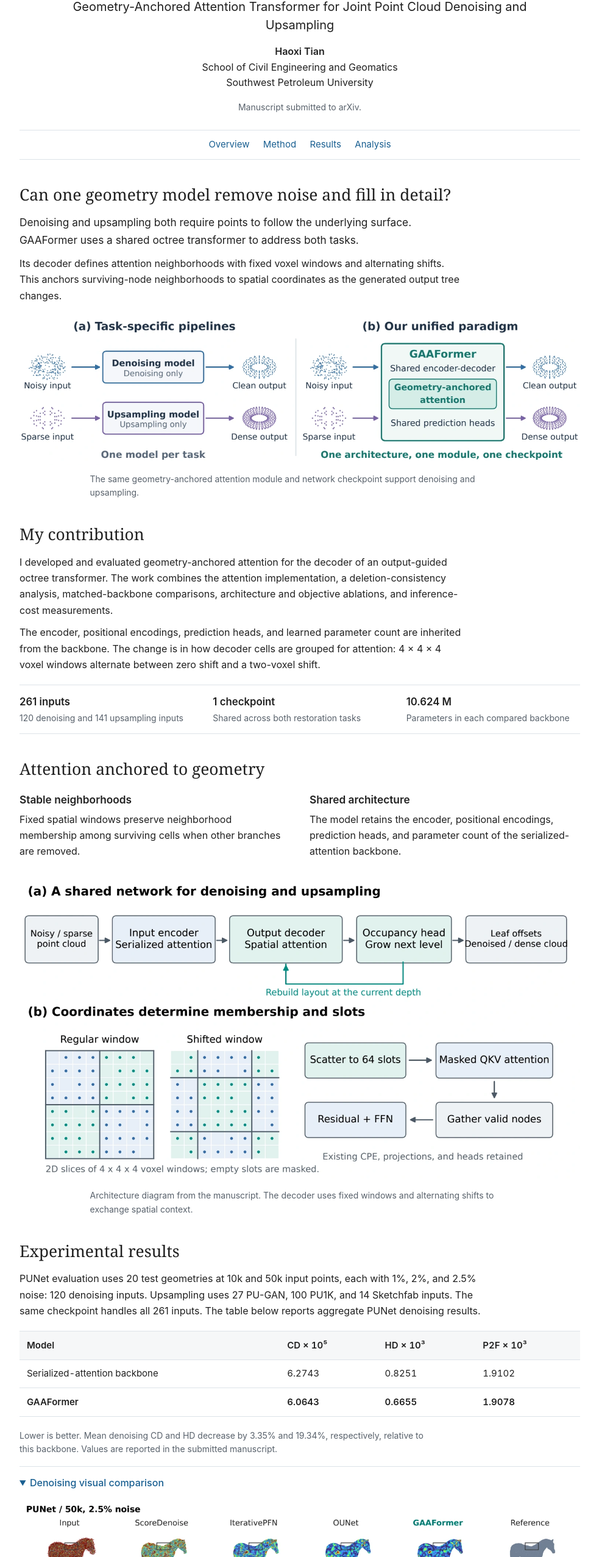
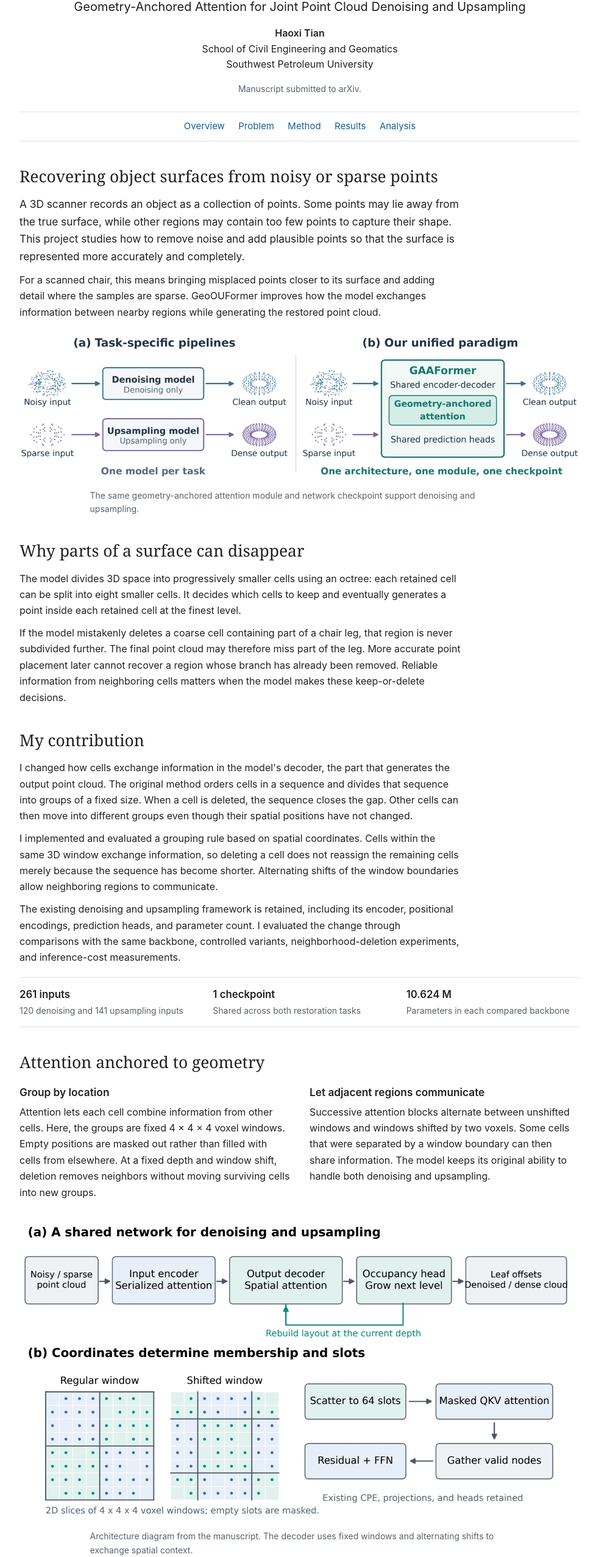
Before and after one commit to thx082700/thx082700.github.io, a plain HTML site: page gaaformer.html in a window 1280 px wide. Shown: the part 243-2797 px from the top of the page at 61% size, without its empty margins (148-1131 px from the left). Drawn offline with Linux system fonts and the light colour scheme.

Commit message:
Explain GeoOUFormer surface restoration with concrete examples and scoped results

```diff
--- a/gaaformer.html
+++ b/gaaformer.html
@@ -3,9 +3,9 @@
 <head>
 <meta charset="utf-8">
 <meta name="viewport" content="width=device-width,initial-scale=1">
-<meta name="description" content="Geometry-anchored attention for joint point cloud denoising and upsampling. Research project by Haoxi Tian.">
+<meta name="description" content="GeoOUFormer improves point cloud surface recovery by grouping decoder cells by spatial location. Explore the problem, method, and measured results.">
 <meta name="theme-color" content="#ffffff">
-<title>GAAFormer | Haoxi Tian</title>
+<title>GeoOUFormer | Haoxi Tian</title>
 <link rel="icon" type="image/svg+xml" href="assets/favicon.svg">
 <link rel="stylesheet" href="style.css?v=8e357ba2ee">
 </head>
@@ -17,20 +17,26 @@
 <header class="project-header"><a class="breadcrumb" href="index.html#research">All research</a><div class="tags">
 <span class="tag">Point cloud restoration</span><span class="tag neutral">Under review · CVPR 2027</span>
 </div>
-<h1>GAAFormer</h1>
-<p class="paper-full-title">Geometry-Anchored Attention Transformer for Joint Point Cloud Denoising and Upsampling</p>
+<h1>GeoOUFormer</h1>
+<p class="paper-full-title">Geometry-Anchored Attention for Joint Point Cloud Denoising and Upsampling</p>
 <p class="author"><strong>Haoxi Tian</strong>School of Civil Engineering and Geomatics<br>Southwest Petroleum University</p>
-<p class="small">Manuscript submitted to arXiv.</p></header><nav class="paper-nav" aria-label="Project sections"><a href="#overview">Overview</a><a href="#method">Method</a><a href="#results">Results</a><a href="#analysis">Analysis</a></nav>
+<p class="small">Manuscript submitted to arXiv.</p></header><nav class="paper-nav" aria-label="Project sections"><a href="#overview">Overview</a><a href="#problem">Problem</a><a href="#method">Method</a><a href="#results">Results</a><a href="#analysis">Analysis</a></nav>
 <section class="paper-section" id="overview"><div class="readable">
-<h2>Can one geometry model remove noise and fill in detail?</h2>
-<p class="lead">Denoising and upsampling both require points to follow the underlying surface. GAAFormer uses a shared octree transformer to address both tasks.</p>
-<p>Its decoder defines attention neighborhoods with fixed voxel windows and alternating shifts. This anchors surviving-node neighborhoods to spatial coordinates as the generated output tree changes.</p>
+<h2>Recovering object surfaces from noisy or sparse points</h2>
+<p class="lead">A 3D scanner records an object as a collection of points. Some points may lie away from the true surface, while other regions may contain too few points to capture their shape. This project studies how to remove noise and add plausible points so that the surface is represented more accurately and completely.</p>
+<p>For a scanned chair, this means bringing misplaced points closer to its surface and adding detail where the samples are sparse. GeoOUFormer improves how the model exchanges information between nearby regions while generating the restored point cloud.</p>
 </div>
-<figure class="figure"><a class="figure-link" aria-label="View full-size figure: Comparison of task-specific pipelines and the unified GAAFormer architecture (opens in a new tab)" href="assets/gaa-paradigm.webp" target="_blank" rel="noopener"><img src="assets/gaa-paradigm.webp" alt="Comparison of task-specific pipelines and the unified GAAFormer architecture" loading="lazy" width="1512" height="394" decoding="async"></a><figcaption>The same geometry-anchored attention module and network checkpoint support denoising and upsampling.</figcaption></figure></section>
+<figure class="figure"><a class="figure-link" aria-label="View full-size figure: Comparison of task-specific pipelines and the unified GeoOUFormer architecture (opens in a new tab)" href="assets/gaa-paradigm.webp" target="_blank" rel="noopener"><img src="assets/gaa-paradigm.webp" alt="Comparison of task-specific pipelines and the unified GeoOUFormer architecture" loading="lazy" width="1512" height="394" decoding="async"></a><figcaption>The same geometry-anchored attention module and network checkpoint support denoising and upsampling.</figcaption></figure></section>
+<section class="paper-section" id="problem"><div class="readable">
+<h2>Why parts of a surface can disappear</h2>
+<p>The model divides 3D space into progressively smaller cells using an octree: each retained cell can be split into eight smaller cells. It decides which cells to keep and eventually generates a point inside each retained cell at the finest level.</p>
+<p>If the model mistakenly deletes a coarse cell containing part of a chair leg, that region is never subdivided further. The final point cloud may therefore miss part of the leg. More accurate point placement later cannot recover a region whose branch has already been removed. Reliable information from neighboring cells matters when the model makes these keep-or-delete decisions.</p>
+</div></section>
 <section class="paper-section" id="contribution"><div class="readable">
 <h2>My contribution</h2>
-<p>I developed and evaluated geometry-anchored attention for the decoder of an output-guided octree transformer. The work combines the attention implementation, a deletion-consistency analysis, matched-backbone comparisons, architecture and objective ablations, and inference-cost measurements.</p>
-<p>The encoder, positional encodings, prediction heads, and learned parameter count are inherited from the backbone. The change is in how decoder cells are grouped for attention: 4 × 4 × 4 voxel windows alternate between zero shift and a two-voxel shift.</p>
+<p>I changed how cells exchange information in the model's decoder, the part that generates the output point cloud. The original method orders cells in a sequence and divides that sequence into groups of a fixed size. When a cell is deleted, the sequence closes the gap. Other cells can then move into different groups even though their spatial positions have not changed.</p>
+<p>I implemented and evaluated a grouping rule based on spatial coordinates. Cells within the same 3D window exchange information, so deleting a cell does not reassign the remaining cells merely because the sequence has become shorter. Alternating shifts of the window boundaries allow neighboring regions to communicate.</p>
+<p>The existing denoising and upsampling framework is retained, including its encoder, positional encodings, prediction heads, and parameter count. I evaluated the change through comparisons with the same backbone, controlled variants, neighborhood-deletion experiments, and inference-cost measurements.</p>
 </div>
 <div class="stats">
 <div class="stat">
@@ -45,12 +51,12 @@
 </div></section><section class="paper-section" id="method"><h2>Attention anchored to geometry</h2>
 <div class="method-list">
 <div>
-<h3>Stable neighborhoods</h3>
-<p>Fixed spatial windows preserve neighborhood membership among surviving cells when other branches are removed.</p>
+<h3>Group by location</h3>
+<p>Attention lets each cell combine information from other cells. Here, the groups are fixed 4 × 4 × 4 voxel windows. Empty positions are masked out rather than filled with cells from elsewhere. At a fixed depth and window shift, deletion removes neighbors without moving surviving cells into new groups.</p>
 </div>
 <div>
-<h3>Shared architecture</h3>
-<p>The model retains the encoder, positional encodings, prediction heads, and parameter count of the serialized-attention backbone.</p>
+<h3>Let adjacent regions communicate</h3>
+<p>Successive attention blocks alternate between unshifted windows and windows shifted by two voxels. Some cells that were separated by a window boundary can then share information. The model keeps its original ability to handle both denoising and upsampling.</p>
 </div>
 </div>
 <figure class="figure"><a class="figure-link" aria-label="View full-size figure: Architecture of the shared encoder and geometry-anchored decoder (opens in a new tab)" href="assets/gaa-architecture.webp" target="_blank" rel="noopener"><img src="assets/gaa-architecture.webp" alt="Architecture of the shared encoder and geometry-anchored decoder" loading="lazy" width="1525" height="823" decoding="async"></a><figcaption>Architecture diagram from the manuscript. The decoder uses fixed windows and alternating shifts to exchange spatial context.</figcaption></figure></section>
@@ -65,20 +71,22 @@
 </tr></thead>
 <tbody>
 <tr>
-<td>Serialized-attention backbone</td>
+<td>Serial-OUFormer (baseline)</td>
 <td>6.2743</td>
 <td>0.8251</td>
 <td>1.9102</td>
 </tr>
 <tr class="emphasis">
-<td>GAAFormer</td>
+<td>GeoOUFormer</td>
 <td>6.0643</td>
 <td>0.6655</td>
 <td>1.9078</td>
 </tr>
 </tbody>
 </table></div>
-<p class="small">Lower is better. Mean denoising CD and HD decrease by 3.35% and 19.34%, respectively, relative to this backbone. Values are reported in the submitted manuscript.</p>
+<p class="readable">Across the 120 PUNet denoising inputs, mean Chamfer distance (CD) decreased by <strong>3.35%</strong> and Hausdorff distance (HD) by <strong>19.34%</strong> relative to Serial-OUFormer, with no increase in model parameters. CD measures overall geometric discrepancy; HD captures the largest nearest-neighbor discrepancy and is sensitive to severe errors. The strongest improvement is in HD, while point-to-surface distance (P2F) changes only slightly.</p>
+<p class="readable">Upsampling performance remains close to the baseline overall. PU-GAN and Sketchfab show small improvements, while PU1K slightly favors the baseline. The results do not show a consistent improvement across every input or test condition.</p>
+<p class="small">Lower is better for all three metrics. Values are reported in the submitted manuscript.</p>
 <details id="panel-denoising" class="comparison" open=""><summary>Denoising visual comparison</summary><figure class="figure"><a class="figure-link" aria-label="View full-size figure: Denoising results for PUNet at 50k points and 2.5 percent noise (opens in a new tab)" href="assets/gaa-baseline_denoising.webp" target="_blank" rel="noopener"><img src="assets/gaa-baseline_denoising.webp" alt="Denoising results for PUNet at 50k points and 2.5 percent noise" loading="lazy" width="1512" height="445" decoding="async"></a><figcaption>Selected PUNet example with 50k input points and 2.5% noise. Colors encode point-to-surface distance. Insets compare local geometry, not whole-dataset averages.</figcaption></figure></details><details id="panel-upsampling" class="comparison"><summary>Upsampling visual comparison</summary><figure class="figure"><a class="figure-link" aria-label="View full-size figure: Upsampling comparisons on PU-GAN, PU1K and Sketchfab (opens in a new tab)" href="assets/gaa-baseline_upsampling.webp" target="_blank" rel="noopener"><img src="assets/gaa-baseline_upsampling.webp" alt="Upsampling comparisons on PU-GAN, PU1K and Sketchfab" loading="lazy" width="1512" height="1206" decoding="async"></a><figcaption>Selected examples with 5k input points from PU-GAN, PU1K, and Sketchfab. Colors show point-to-surface error, and inset values describe the corresponding local regions.</figcaption></figure></details></section>
 <section class="paper-section" id="analysis"><h2>Testing the mechanism</h2>
 <div class="method-list">
@@ -89,7 +97,7 @@
 </div>
 <div>
 <h3>Attention capacity control</h3>
-<p>Increasing serialized groups from 32 to 64 tokens produced mean denoising CD of <strong>6.3589</strong>, versus <strong>6.2743</strong> for the serialized baseline and <strong>6.0643</strong> for GAAFormer (CD × 10⁵).</p>
+<p>Increasing serialized groups from 32 to 64 tokens produced mean denoising CD of <strong>6.3589</strong>, versus <strong>6.2743</strong> for the serialized baseline and <strong>6.0643</strong> for GeoOUFormer (CD × 10⁵).</p>
 <p>This control separates the benefit of spatial grouping from the effect of a larger attention buffer.</p>
 </div>
 </div>
@@ -99,8 +107,8 @@
 <caption>RTX 4090 inference measurements</caption>
 <thead><tr>
 <th scope="col">Input case</th>
-<th scope="col">Latency, serial / GAA (ms)</th>
-<th scope="col">Peak memory, serial / GAA (MiB)</th>
+<th scope="col">Latency, serial / Geo (ms)</th>
+<th scope="col">Peak memory, serial / Geo (MiB)</th>
 </tr></thead>
 <tbody>
 <tr>
@@ -123,8 +131,8 @@
 <p class="readable">On the measured 10k-point denoising input, peak allocated memory fell by 18.1%, while latency increased by 3.6%. Spatial grouping changes memory access and computation even though the learned parameter count remains unchanged.</p>
 <p class="small">Each row is one measured input. Latency is the median of three synchronized repeats after two warm-ups; these measurements are not dataset-wide throughput estimates.</p></section><section class="paper-section" id="scope"><div class="readable">
 <h2>What the results establish</h2>
-<p>The work tests whether a more stable attention neighborhood can improve surface recovery in a shared restoration model. The measured denoising gains provide evidence for that design choice; the cost measurements expose its memory and latency tradeoffs. Cleaner and more complete geometry is relevant to downstream 3D perception, while downstream robot performance remains outside these experiments.</p>
-<p>The gains are not uniform. Upsampling improves all three reported metrics on PU-GAN and Sketchfab, while PU1K slightly favors the serialized backbone. These comparisons do not imply that GAAFormer outperforms every task-specific method in every setting.</p>
+<p>This project adapts information sharing to a model that continually keeps and deletes spatial regions during generation. Tying attention groups to spatial coordinates removes one source of unnecessary regrouping and improves average denoising performance without adding parameters.</p>
+<p>Stable group membership does not guarantee a correct prediction or recover an already deleted branch: attention weights and later outputs can still change. The experiments evaluate geometric restoration; improvements in robot recognition, navigation, or other downstream applications have not yet been tested.</p>
 </div></section><div class="bottom-nav">
 <a href="index.html#research">Back to research</a><a href="fragments.html">Explore From Fragments to Objects</a>
 </div>
```
Also changed, not shown: index.html (+3 -3 lines).
